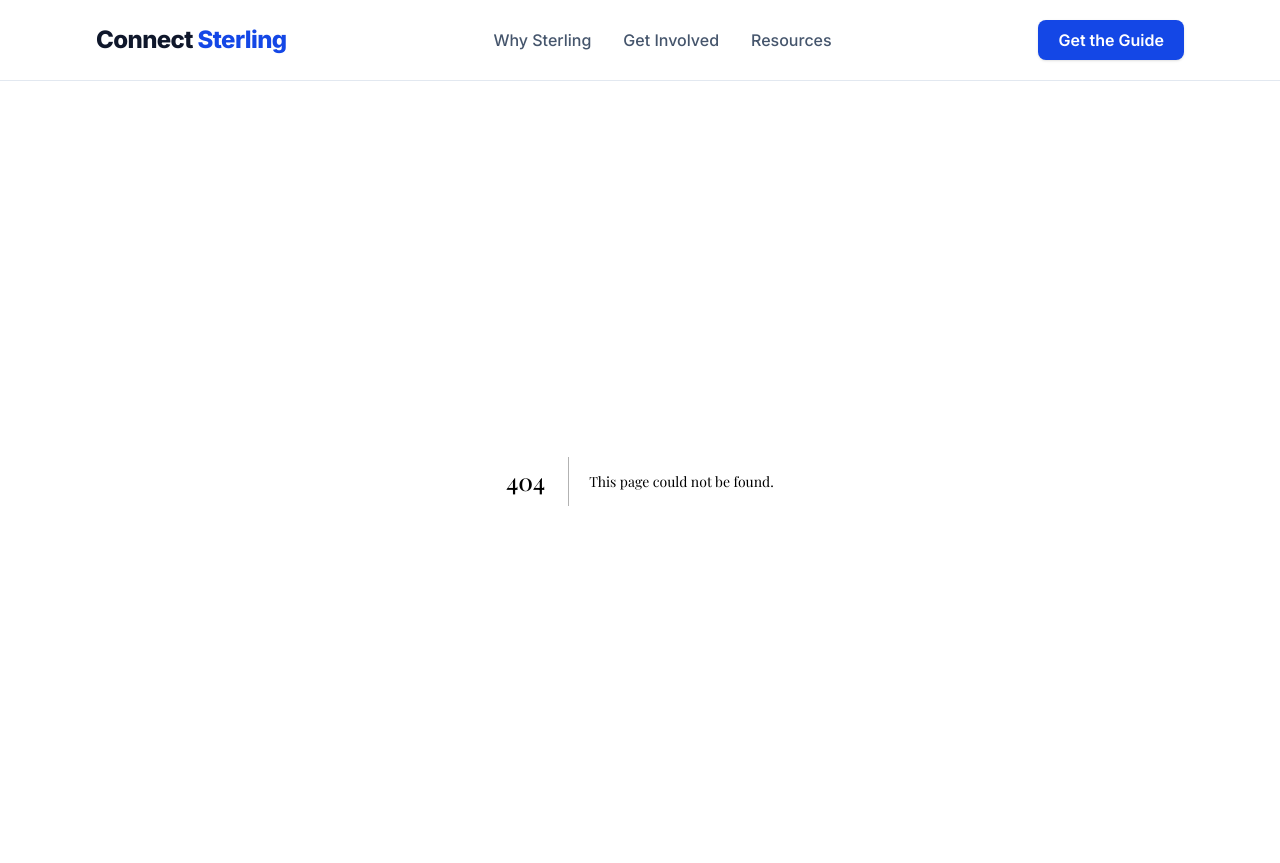
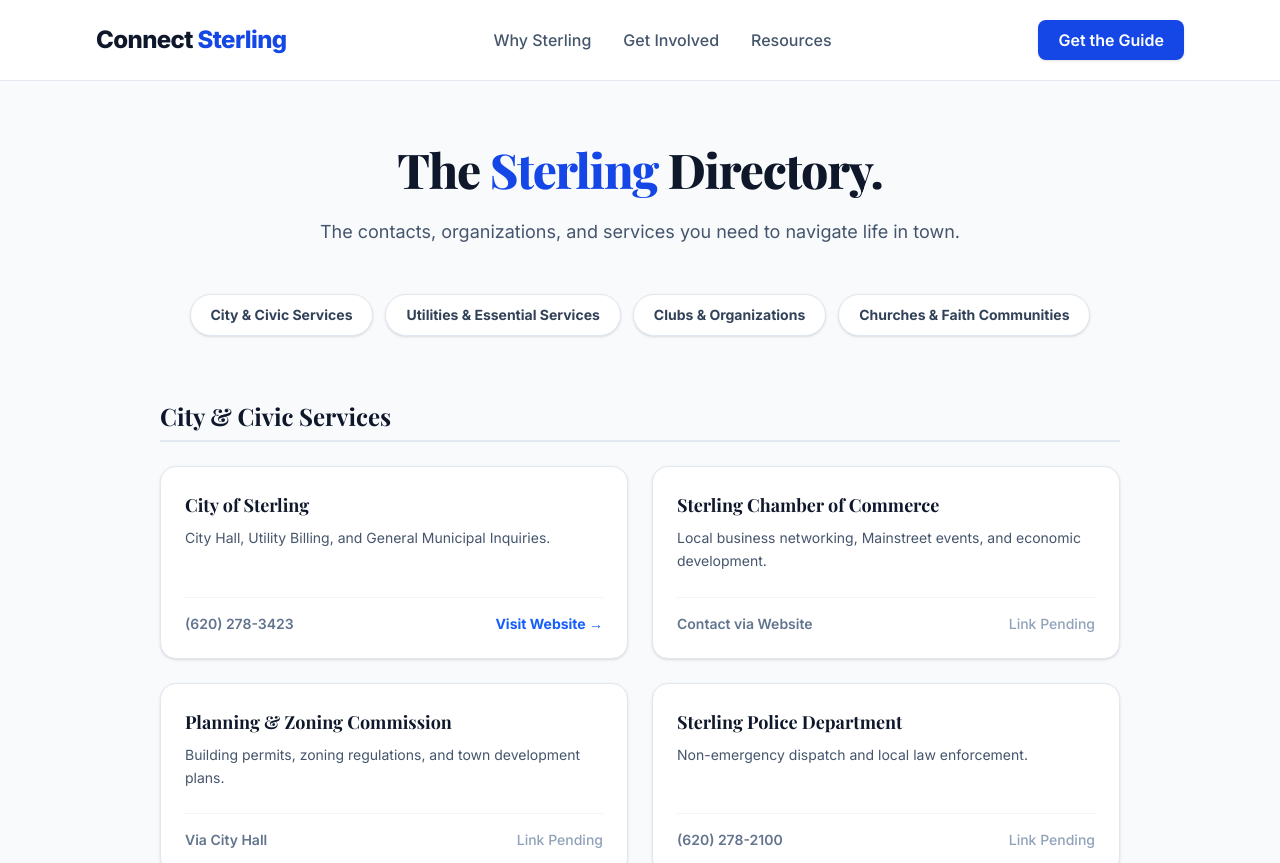
Before and after one commit to millertime31jm-lab/connect-sterling, a Next.js app: page /directory in a window 1280 px wide. Before the commit this address had no page. Shown: the top 863 px of the page. Built offline with nearby package versions, Linux system fonts and the light colour scheme; a web font is replaced by a local one.

Commit message:
Added Directory page with categorized index and quick-jump navigation

```diff
--- /dev/null
+++ b/app/directory/page.tsx
@@ -0,0 +1,122 @@
+import Link from "next/link";
+
+export default function Directory() {
+  const directoryData = [
+    {
+      id: "civic",
+      category: "City & Civic Services",
+      items: [
+        { name: "City of Sterling", desc: "City Hall, Utility Billing, and General Municipal Inquiries.", link: "https://www.sterlingks.org/", phone: "(620) 278-3423" },
+        { name: "Sterling Chamber of Commerce", desc: "Local business networking, Mainstreet events, and economic development.", link: "#", phone: "Contact via Website" },
+        { name: "Planning & Zoning Commission", desc: "Building permits, zoning regulations, and town development plans.", link: "#", phone: "Via City Hall" },
+        { name: "Sterling Police Department", desc: "Non-emergency dispatch and local law enforcement.", link: "#", phone: "(620) 278-2100" }
+      ]
+    },
+    {
+      id: "utilities",
+      category: "Utilities & Essential Services",
+      items: [
+        { name: "City Water & Trash", desc: "Set up your residential water, sewer, and refuse collection.", link: "#", phone: "(620) 278-3423" },
+        { name: "Evergy (Electric)", desc: "Primary electrical provider for residential and commercial.", link: "https://www.evergy.com", phone: "800-383-1183" },
+        { name: "Kansas Gas Service", desc: "Natural gas provider for the region.", link: "https://www.kansasgasservice.com", phone: "800-794-4780" },
+        { name: "MTC / IdeaTek / Brightspeed", desc: "Local fiber internet providers.", link: "/why-sterling#infrastructure", phone: "See Infrastructure Page" }
+      ]
+    },
+    {
+      id: "clubs",
+      category: "Clubs & Organizations",
+      items: [
+        { name: "Sterling Rotary Club", desc: "Service organization focused on community initiatives and local scholarships.", link: "#", phone: "Meets Weekly" },
+        { name: "American Legion", desc: "Veterans organization supporting local service members and community events.", link: "#", phone: "Contact Local Post" },
+        { name: "Sterling Rec Commission", desc: "Youth sports leagues, summer camps, and adult recreation.", link: "#", phone: "(620) 278-2155" },
+        { name: "Rice County 4-H", desc: "Youth development, agriculture education, and county fair organization.", link: "#", phone: "Extension Office" }
+      ]
+    },
+    {
+      id: "faith",
+      category: "Churches & Faith Communities",
+      items: [
+        { name: "First Baptist Church", desc: "Southern Baptist congregation. Sunday services, youth groups, and community outreach.", link: "#", phone: "Check Website" },
+        { name: "United Methodist Church", desc: "Traditional services, community food bank support, and family ministries.", link: "#", phone: "Check Website" },
+        { name: "Sterling Reformed Presbyterian", desc: "Reformed theology, strong campus ministry connections with Sterling College.", link: "#", phone: "Check Website" },
+        { name: "Calvary Baptist Church", desc: "Independent Baptist congregation with active children's ministries.", link: "#", phone: "Check Website" }
+      ]
+    }
+  ];
+
+  return (
+    <main className="min-h-screen bg-slate-50 py-16">
+
+      {/* Page Header */}
+      <div className="max-w-4xl mx-auto px-4 sm:px-6 lg:px-8 mb-12">
+        <div className="text-center">
+          <h1 className="text-4xl md:text-5xl font-extrabold text-slate-900 tracking-tight mb-6">
+            The <span className="text-blue-700">Sterling</span> Directory.
+          </h1>
+          <p className="text-lg text-slate-600 leading-relaxed">
+            The contacts, organizations, and services you need to navigate life in town.
+          </p>
+        </div>
+      </div>
+
+      {/* Quick Jump Navigation */}
+      <div className="max-w-5xl mx-auto px-4 sm:px-6 lg:px-8 mb-16">
+        <div className="flex flex-wrap justify-center gap-3">
+          {directoryData.map((section) => (
+            <a
+              key={section.id}
+              href={`#${section.id}`}
+              className="px-5 py-2.5 bg-white border border-slate-200 rounded-full text-sm font-bold text-slate-700 hover:bg-slate-100 hover:border-slate-300 transition-all shadow-sm"
+            >
+              {section.category}
+            </a>
+          ))}
+        </div>
+      </div>
+
+      {/* Directory Sections */}
+      <div className="max-w-5xl mx-auto px-4 sm:px-6 lg:px-8 space-y-20">
+        {directoryData.map((section) => (
+          <section key={section.id} id={section.id} className="scroll-mt-8">
+            <h2 className="text-2xl font-bold text-slate-900 mb-6 pb-2 border-b-2 border-slate-200">
+              {section.category}
+            </h2>
+            <div className="grid grid-cols-1 md:grid-cols-2 gap-6">
+              {section.items.map((item, index) => (
+                <div key={index} className="bg-white p-6 rounded-2xl border border-slate-200 shadow-sm hover:shadow-md transition-shadow flex flex-col h-full">
+                  <h3 className="text-lg font-bold text-slate-900 mb-2">{item.name}</h3>
+                  <p className="text-slate-600 text-sm leading-relaxed mb-6 flex-grow">{item.desc}</p>
+
+                  <div className="flex items-center justify-between pt-4 border-t border-slate-100 mt-auto">
+                    <span className="text-sm font-semibold text-slate-500">{item.phone}</span>
+                    {item.link !== "#" ? (
+                      <a href={item.link} target="_blank" rel="noopener noreferrer" className="text-blue-600 text-sm font-bold hover:text-blue-800">
+                        Visit Website →
+                      </a>
+                    ) : (
+                      <span className="text-slate-400 text-sm font-medium">Link Pending</span>
+                    )}
+                  </div>
+                </div>
+              ))}
+            </div>
+          </section>
+        ))}
+      </div>
+
+      {/* Crowdsourcing Maintenance CTA */}
+      <div className="max-w-3xl mx-auto px-4 sm:px-6 lg:px-8 mt-24 mb-12">
+        <div className="bg-slate-900 rounded-3xl p-10 text-center shadow-xl">
+          <h2 className="text-2xl font-bold text-white mb-3">Are we missing something?</h2>
+          <p className="text-slate-400 mb-8">
+            This directory is a living document. If you represent a local organization, club, or service that should be listed here, let us know so we can get you added.
+          </p>
+          <a href="mailto:hello@connectsterling.com" className="inline-block px-8 py-3 bg-white text-slate-900 font-bold rounded-xl shadow hover:bg-slate-100 transition-colors">
+            Suggest an Addition
+          </a>
+        </div>
+      </div>
+
+    </main>
+  );
+}
```
